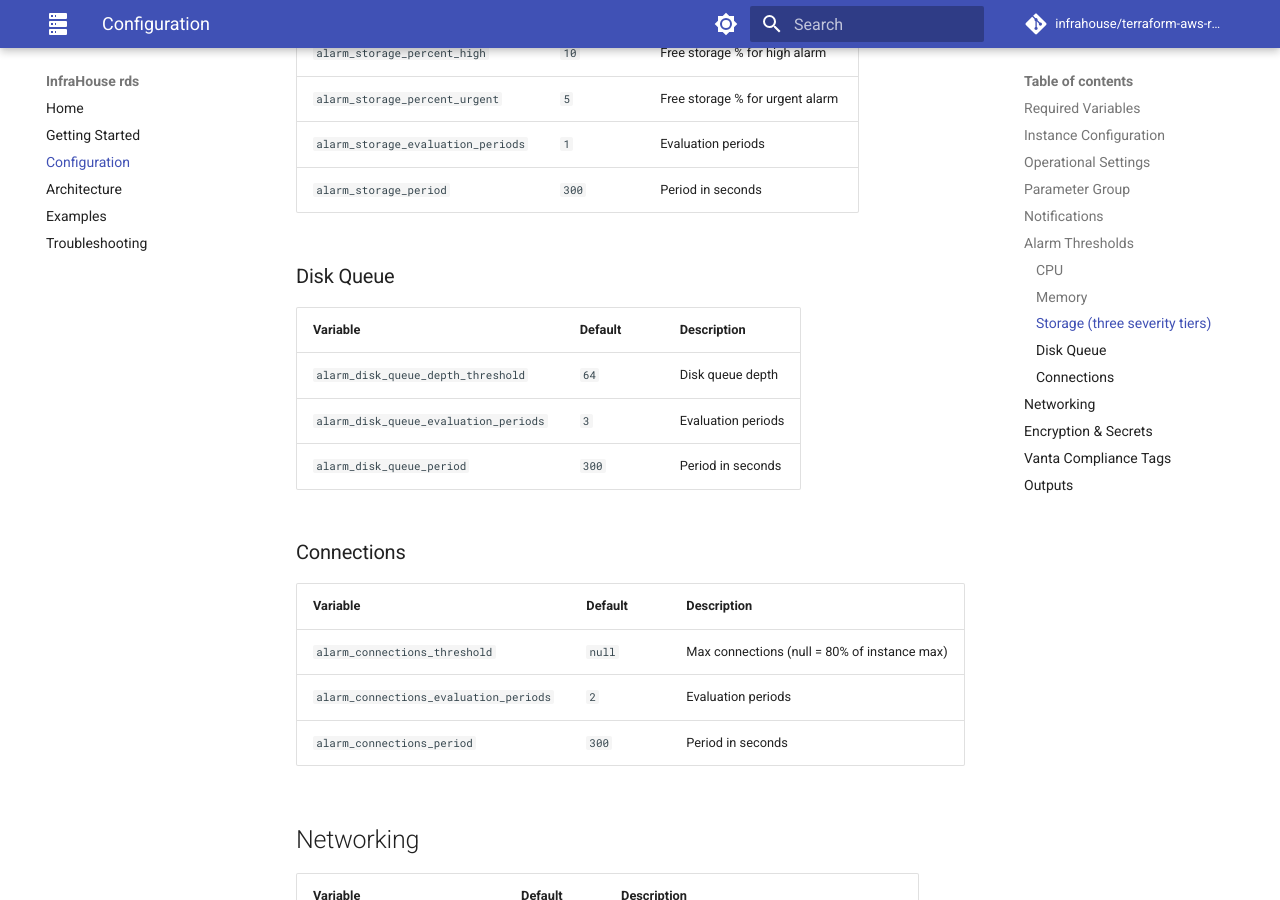
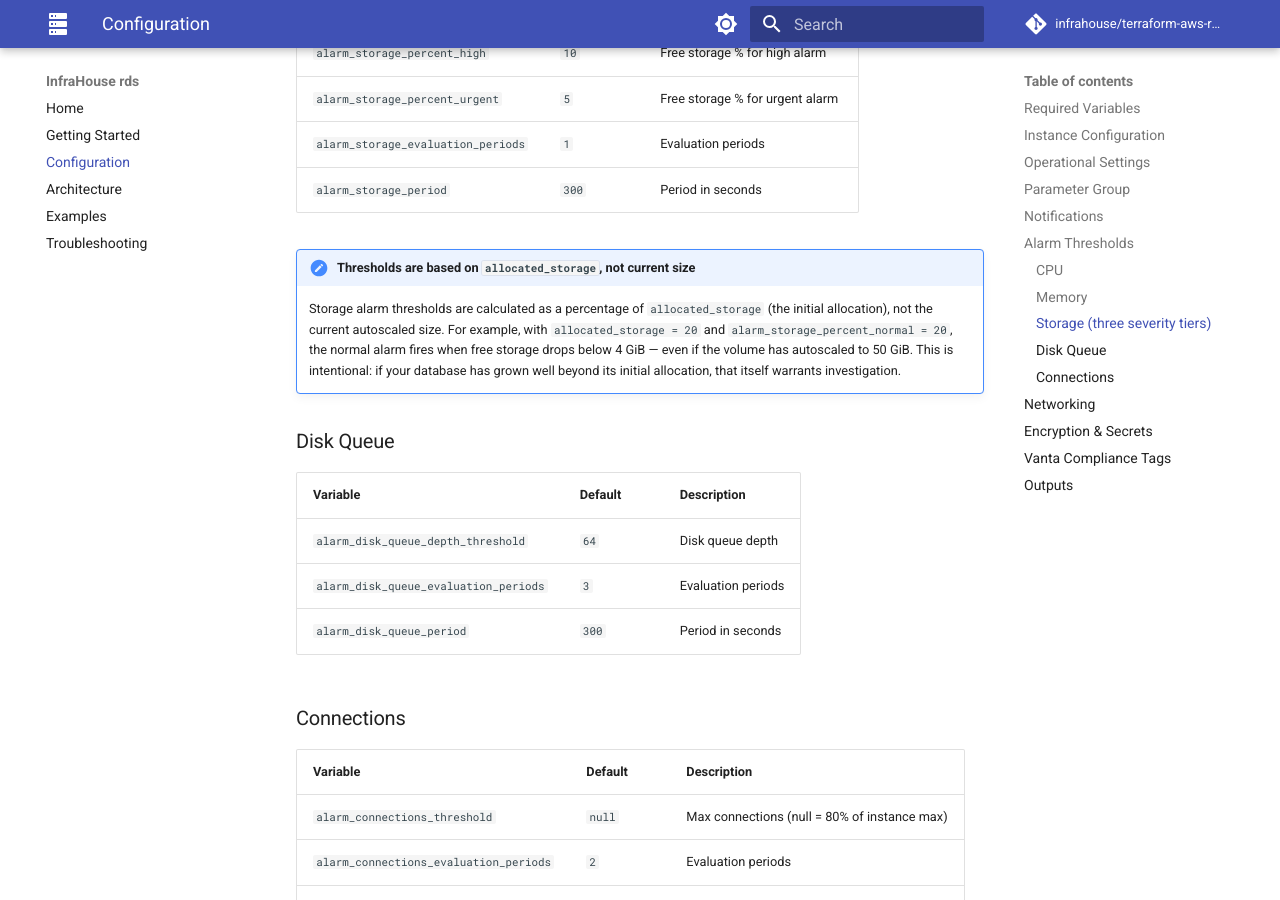
Before and after one commit to infrahouse/terraform-aws-rds, an MkDocs documentation site: the page built from docs/configuration.md, in a window 1280 px wide and 900 px high, scrolled down 3272 px. Built offline with MkDocs 1.6.1 and Material for MkDocs 9.7.7, drawn with Linux system fonts in a browser that asks for light colours; comment, search, counter and statistics services are not loaded.

Commit message:
feat: enable audit logging and document storage alarm thresholds
Add server_audit_logging and server_audit_events parameters to the DB
parameter group so the audit CloudWatch log export produces useful output.
Default events: CONNECT, QUERY_DCL, QUERY_DDL (no DML to avoid log flood).

Also: document that storage alarm thresholds are based on allocated_storage
(initial), not current autoscaled size. Fix Makefile variables to use ?= for
overridability. Add trailing newline to CLAUDE.md.

Co-Authored-By: Claude Opus 4.6 <noreply@anthropic.com>

```diff
--- a/docs/configuration.md
+++ b/docs/configuration.md
@@ -100,6 +100,14 @@ notifications = {
 | `alarm_storage_evaluation_periods` | `1` | Evaluation periods |
 | `alarm_storage_period` | `300` | Period in seconds |
 
+!!! note "Thresholds are based on `allocated_storage`, not current size"
+    Storage alarm thresholds are calculated as a percentage of `allocated_storage`
+    (the initial allocation), not the current autoscaled size. For example, with
+    `allocated_storage = 20` and `alarm_storage_percent_normal = 20`, the normal
+    alarm fires when free storage drops below 4 GiB — even if the volume has
+    autoscaled to 50 GiB. This is intentional: if your database has grown well
+    beyond its initial allocation, that itself warrants investigation.
+
 ### Disk Queue
 
 | Variable | Default | Description |
```
Also changed, not shown: CLAUDE.md (line endings or trailing spaces), 4 other files.
